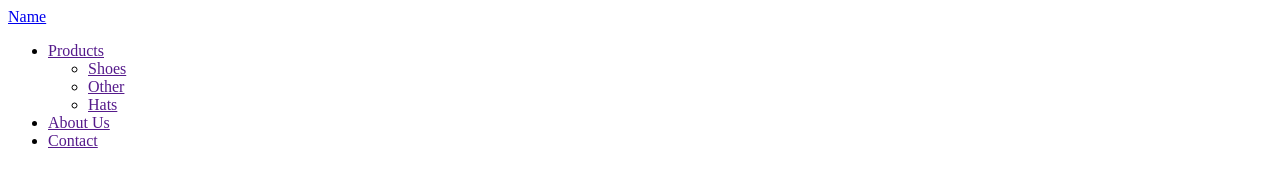
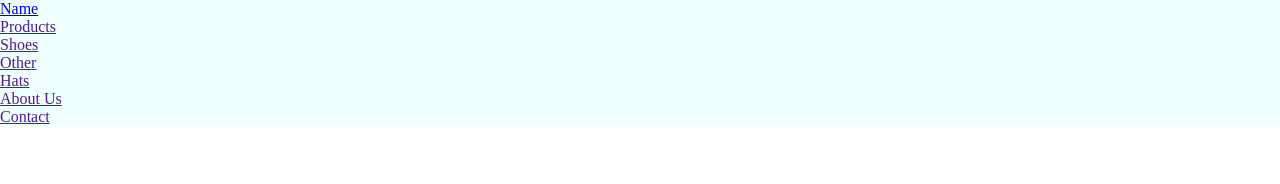
Before and after one commit to juliokyoma/boas-praticas-html-css, a plain HTML site: page index.html in a window 1280 px wide. Drawn offline with Linux system fonts and the light colour scheme.

Commit message:
commit
-atualização no index
-criei estilos pro header
-criei um reset para o css e um para cores e variaveis

```diff
--- a/index.html
+++ b/index.html
@@ -5,6 +5,9 @@
     <meta http-equiv="X-UA-Compatible" content="IE=edge">
     <meta name="viewport" content="width=device-width, initial-scale=1.0">
     <title>Responsivity</title>
+    <link rel="stylesheet" href="style.css/header.css">
+    <link rel="stylesheet" href="style.css/reset.css">
+    <link rel="stylesheet" href="style.css/var.css">
 </head>
 
 <body>
--- /dev/null
+++ b/style.css/header.css
@@ -0,0 +1,4 @@
+/* header */
+.c-header{
+    background-color: azure;
+}
--- /dev/null
+++ b/style.css/reset.css
@@ -0,0 +1,4 @@
+* {
+    padding: 0;
+    margin: 0;
+}
--- /dev/null
+++ b/style.css/var.css
@@ -0,0 +1,3 @@
+:root{
+    --main-color:red;
+}
```
